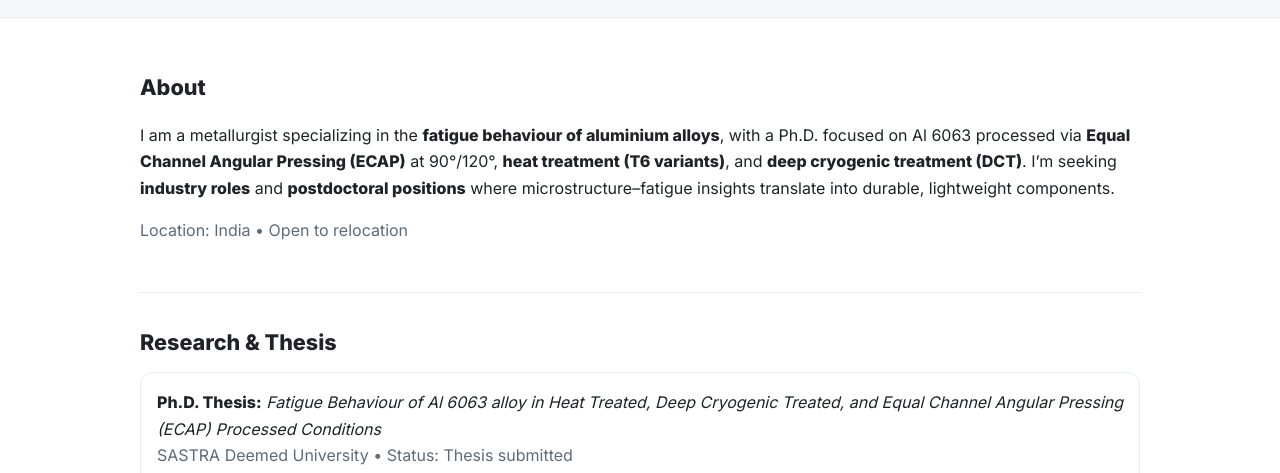
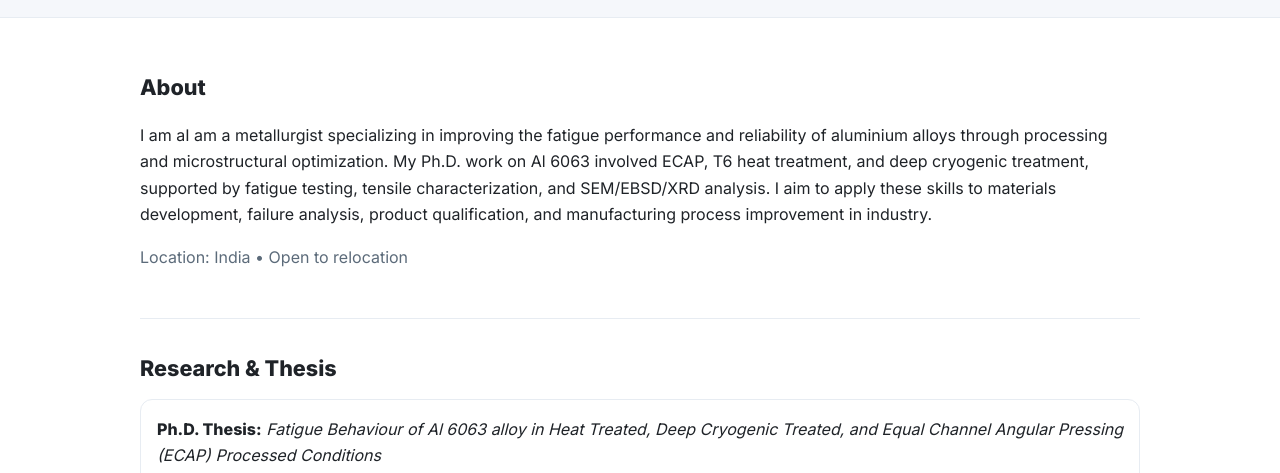
Before and after one commit to sreearravind/sreearravind-site, a plain HTML site: page index.html in a window 1280 px wide. Shown: the part 247-720 px from the top of the page. Drawn offline with Linux system fonts and the light colour scheme.

Commit message:
Update index.html
14.11.25 v2

```diff
--- a/index.html
+++ b/index.html
@@ -111,9 +111,7 @@
   <section id="about" aria-label="About">
     <h2>About</h2>
     <p>
-      I am a metallurgist specializing in the <strong>fatigue behaviour of aluminium alloys</strong>, with a Ph.D. focused on Al 6063 processed via
-      <strong>Equal Channel Angular Pressing (ECAP)</strong> at 90°/120°, <strong>heat treatment (T6 variants)</strong>, and <strong>deep cryogenic treatment (DCT)</strong>.
-      I’m seeking <strong>industry roles</strong> and <strong>postdoctoral positions</strong> where microstructure–fatigue insights translate into durable, lightweight components.
+      I am aI am a metallurgist specializing in improving the fatigue performance and reliability of aluminium alloys through processing and microstructural optimization. My Ph.D. work on Al 6063 involved ECAP, T6 heat treatment, and deep cryogenic treatment, supported by fatigue testing, tensile characterization, and SEM/EBSD/XRD analysis. I aim to apply these skills to materials development, failure analysis, product qualification, and manufacturing process improvement in industry.
     </p>
     <p class="muted">Location: India • Open to relocation</p>
   </section>
@@ -322,4 +320,5 @@
 }
 </script>
 </body>
+
 </html>
```
